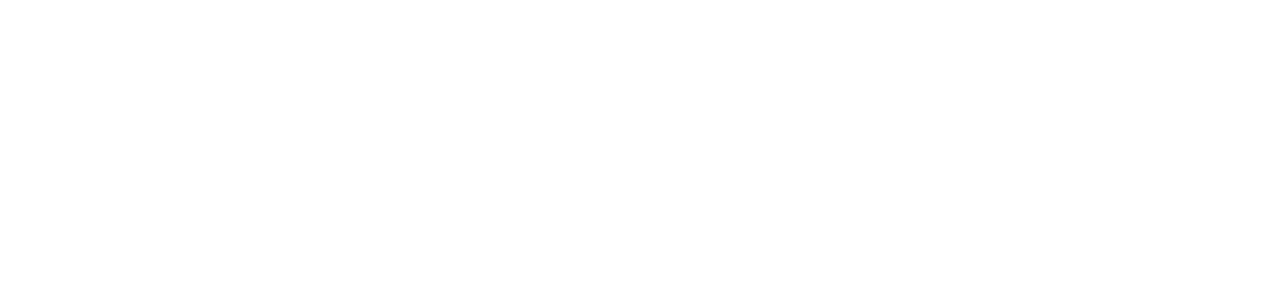
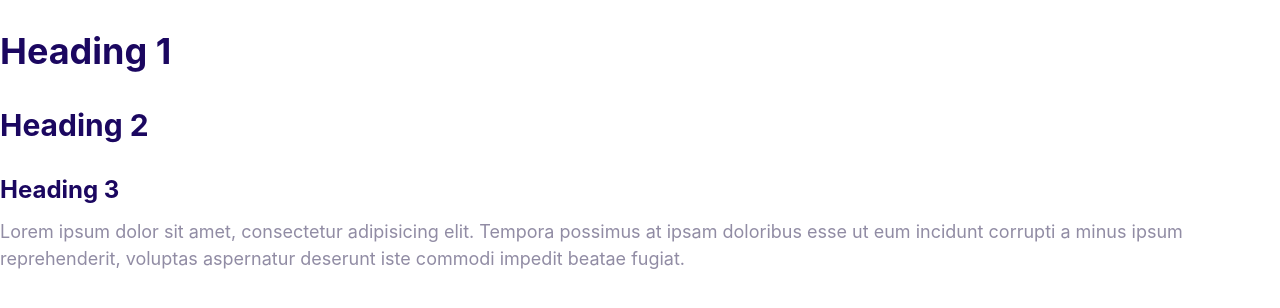
Before and after one commit to Margaridagdias/domains-website, a plain HTML site: page index.html in a window 1280 px wide. Drawn offline with Linux system fonts and the light colour scheme.

Commit message:
Define the styles for the fonts

```diff
--- a/css/styles.css
+++ b/css/styles.css
@@ -2,8 +2,60 @@
     --color-primary: #2584ff;
     --color-secondary: #00d9ff;
     --color-accent: #ff3400;
-
     --color-headings: #1b0760;
     --color-body: #918ca4;
+  }
 
-}
+  html {
+    /* 62.5% of 16px = 10px */
+    font-size: 62.5%;
+  }
+
+  body {
+    font-family: Inter, Arial, Helvetica, sans-serif;
+    font-size: 2.4rem;
+    line-height: 1.5;
+    color: var(--color-body);
+  }
+
+  h1,
+  h2,
+  h3 {
+    color: var(--color-headings);
+    margin-bottom: 1rem;
+  }
+
+  h1 {
+    font-size: 7rem;
+  }
+
+  h2 {
+    font-size: 4rem;
+  }
+
+  h3 {
+    font-size: 3rem;
+  }
+
+  p {
+    margin-top: 0;
+  }
+
+  @media screen and (min-width: 1024px) {
+
+    body {
+      font-size: 1.8rem;
+    }
+
+    h1 {
+      font-size: 8rem;
+    }
+
+    h2 {
+      font-size: 3rem;
+    }
+
+    h3 {
+      font-size: 2.4rem;
+    }
+  }
--- a/index.html
+++ b/index.html
@@ -9,6 +9,11 @@
 <link rel="stylesheet" href="css/normalize.css">
 </head>
 <body>
+    <h1>Heading 1 </h1>
+    <h2>Heading 2 </h2>
+    <h3>Heading 3 </h3>
+    <p>Lorem ipsum dolor sit amet, consectetur adipisicing elit. Tempora possimus at ipsam doloribus esse ut eum incidunt corrupti a minus ipsum reprehenderit, voluptas aspernatur deserunt iste commodi impedit beatae fugiat.
 
+</p>
 </body>
 </html>
```
